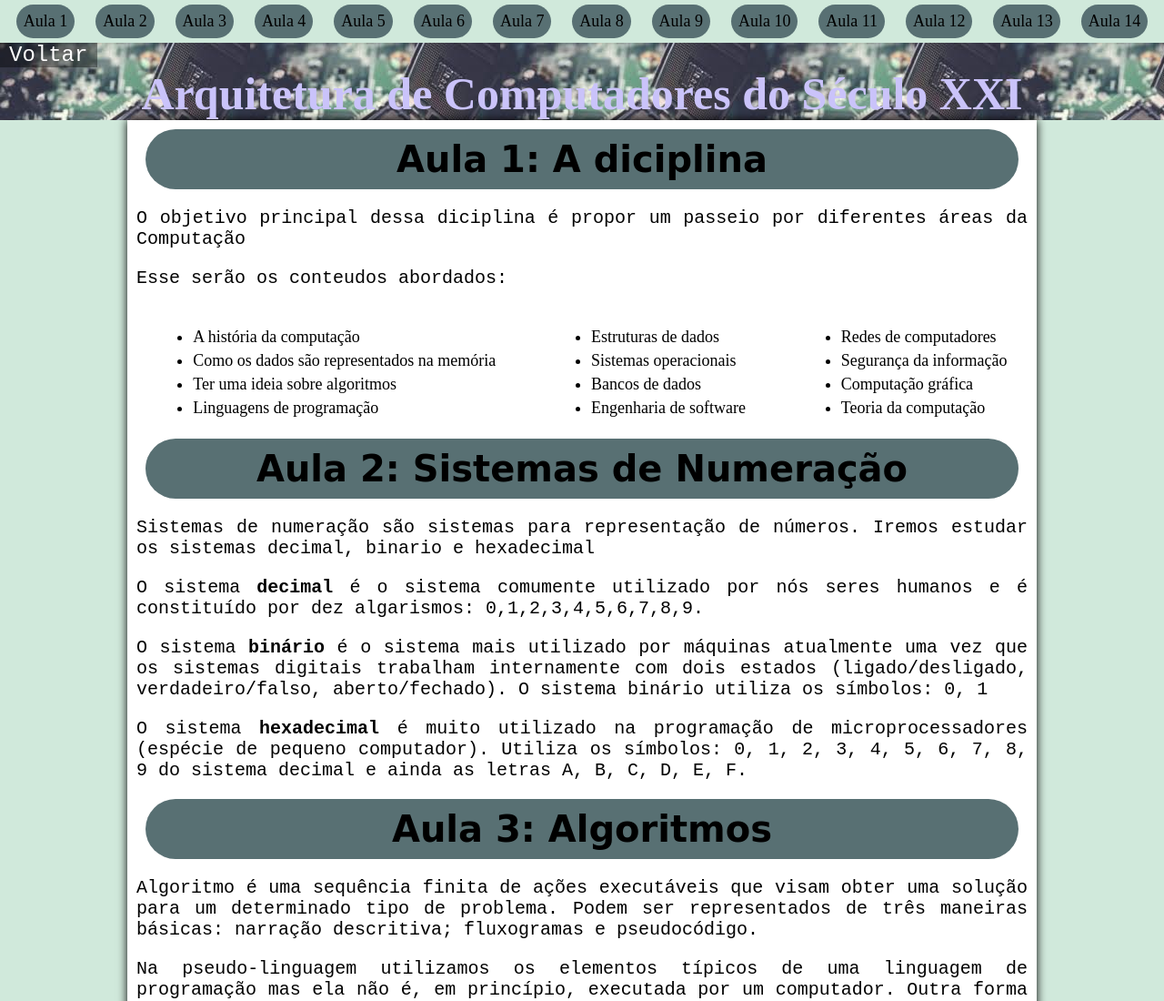
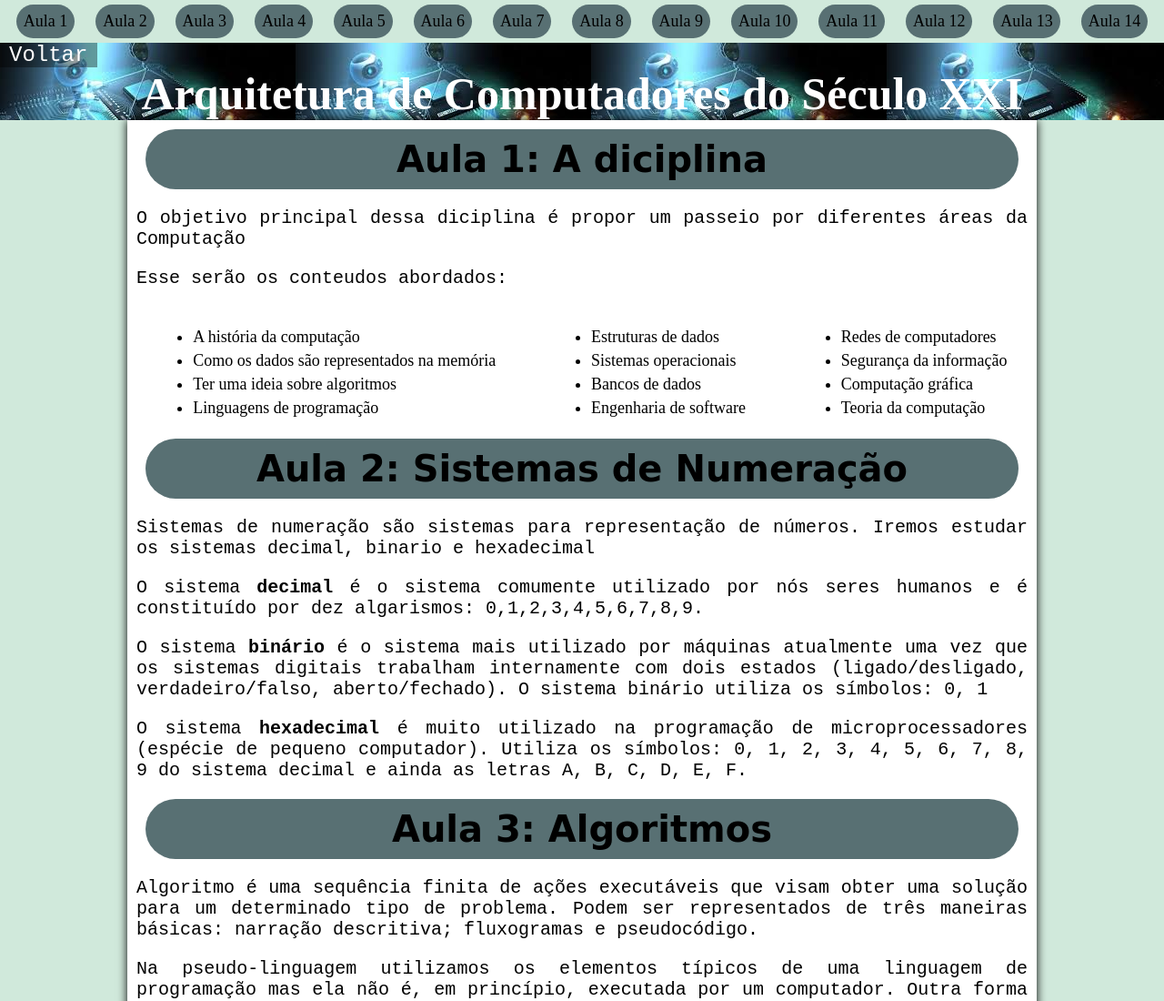
Before and after one commit to RaphaelBadolato/ConteudoDescomplica, a plain HTML site: page Semestre 1.2/Arquitetura de Computadores do Século XXI.html in a window 1280 px wide. Shown: the top 1100 px of the page at 91% size. Drawn offline with Linux system fonts and the light colour scheme.

Commit message:
Atualizei o conteudo

```diff
--- a/Semestre 1.2/Arquitetura de Computadores do Século XXI.html
+++ b/Semestre 1.2/Arquitetura de Computadores do Século XXI.html
@@ -7,8 +7,8 @@
     <link rel="stylesheet" href="../styles.css">
     <style>
         body{background-color: #d0e9db;}
-        header{background-image: url(imagem/Arquitetura\ de\ Computadores\ do\ Século\ XXI.jfif);}
-        h1{color: #cac3fa;}
+        header{background-image: url(imagem/Arq.jpg);}
+        h1{color: rgb(255, 255, 255);}
         h2{background-color: #587073;}
         #link li{background-color: #587073;}
         #above li:hover{background-color: #375a5e; transition-duration: .5s;}
```
Also changed, not shown: Semestre 1.2/imagem/Arq.jpg (added), Semestre 1.2/imagem/Arquitetura de Computadores do Século XXI.jfif (deleted), Semestre 1.2/imagem/Logica de programação.jpg (deleted).
